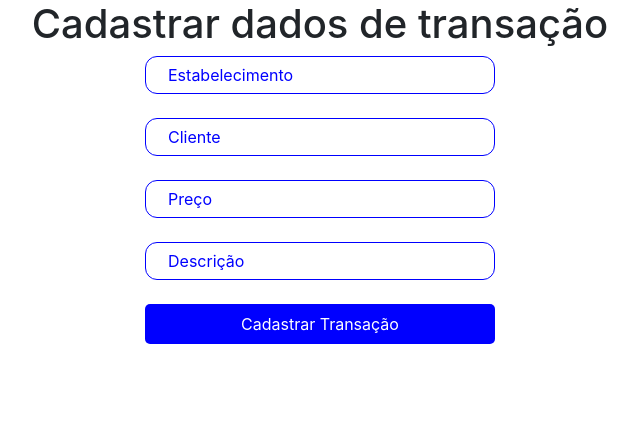
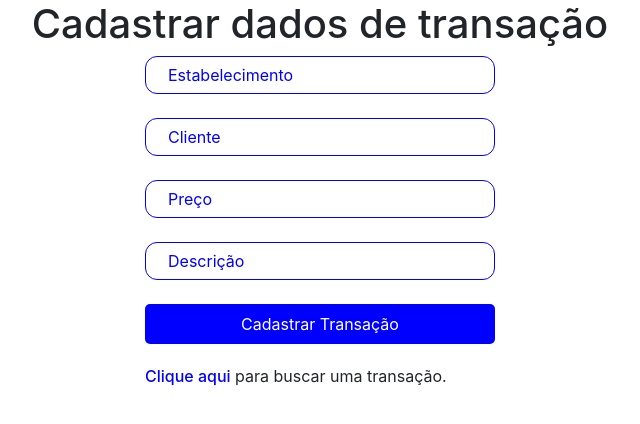
Before and after one commit to matheushdsbr/transaction-listing, a React (Create React App) app: page /register in a window 1280 px wide. Shown: the top 424 px of the page, without its empty margins (320-960 px from the left). Built offline with nearby package versions, Linux system fonts and the light colour scheme.

Commit message:
feat: import redirect component

```diff
--- a/src/components/RegistrationForm/index.js
+++ b/src/components/RegistrationForm/index.js
@@ -1,9 +1,11 @@
 import React, { useState } from 'react';
+import { Link } from 'react-router-dom';
 import api from '../../config';
 import { TextError } from './styles';
 import Form from '../Form';
 import Input from '../Input';
 import Button from '../Button';
+import Redirect from '../Redirect';
 
 const RegistrationForm = () => {
   const [newCNPJ, setNewCNPJ] = useState('');
@@ -84,7 +86,7 @@ const RegistrationForm = () => {
         <div className="d-flex justify-content-center w-100">
           <h1>Cadastrar dados de transação</h1>
         </div>
-        <div className="col-4 offset-4">
+        <div className="col-12 col-md-4 offset-md-4">
           <Form onSubmit={handleSubmit}>
             <Input
               name="Estabelecimento"
@@ -121,6 +123,10 @@ const RegistrationForm = () => {
             <Button onClick={handleSubmit}>Cadastrar Transação</Button>
           </Form>
 
+          <Redirect>
+            <Link to="/">Clique aqui</Link> para buscar uma transação.
+          </Redirect>
+
           {(error === true && <TextError error>{Message}</TextError>) ||
             (success === true && <TextError success>{Message}</TextError>)}
         </div>
```
